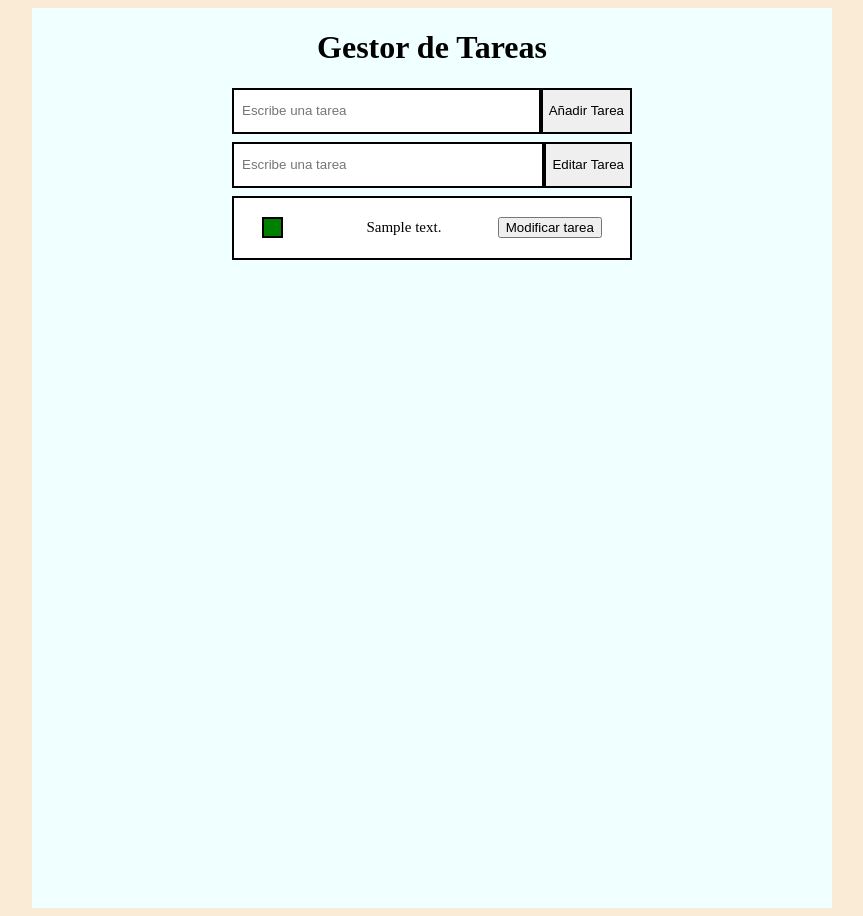
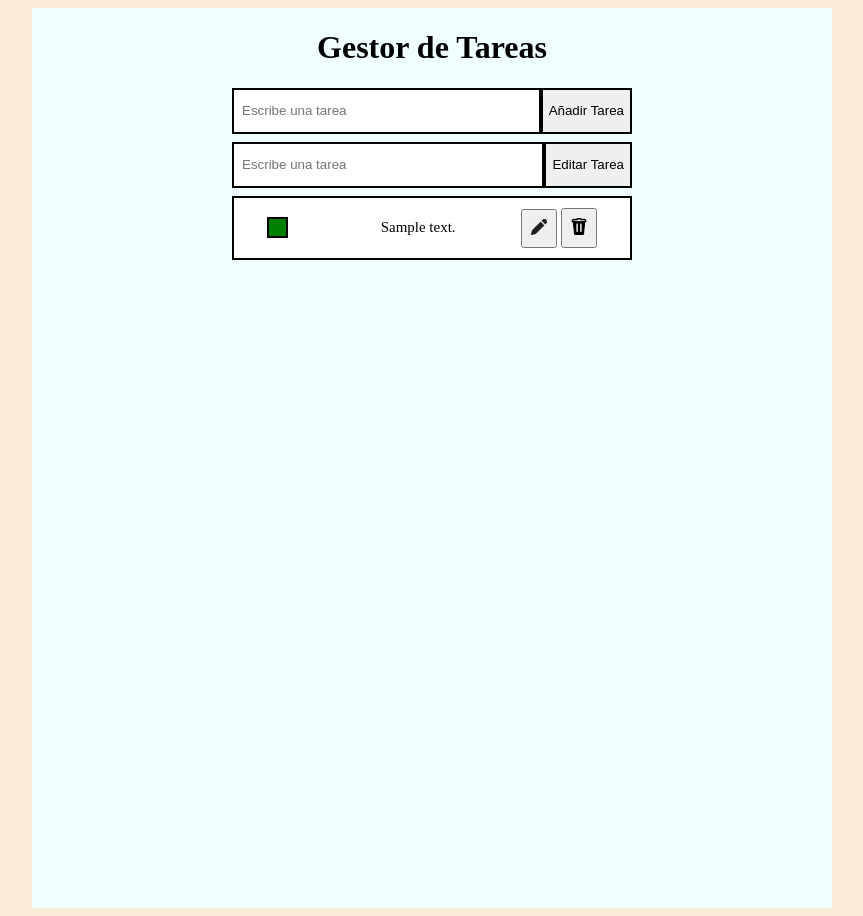
Before and after one commit to Adolfovi/todo-list, a PHP site: page / in a window 1280 px wide. Shown: the whole page, without its empty margins (208-1071 px from the left). Run offline with PHP 8.4, Linux system fonts and the light colour scheme; tables that the repository leaves empty hold one stand-in row (values such as "Sample post").

Commit message:
Modificación de un código

```diff
--- a/css/main.css
+++ b/css/main.css
@@ -91,9 +91,8 @@ label input[type="checkbox"]{
     height: 20px;
 }
 
-#borrarTarea{
+#editarTarea{
     display: flex;
-    margin-left: 80px;
 }
 
 .hidden{
@@ -112,3 +111,19 @@ label input[type="checkbox"]{
     background-color: red !important;
     color: red !important;
 }
+
+
+.tarea label .editarTarea img{
+    width: 1rem !important;
+
+}
+
+.tarea label .borrarTarea img{
+        width: 1rem !important;
+
+}
+
+.tarea label .actionButtons button{
+    padding: 0.5rem;
+
+}
--- a/index.php
+++ b/index.php
@@ -26,7 +26,9 @@ require("./manageData/setChecked.php");
     <!-- Formulario para editar tarea -->
     <form method="post" id="editarTarea" action="<?php echo htmlspecialchars($_SERVER["PHP_SELF"]); ?>">
         <input type="text" name="editTarea" placeholder="Escribe una tarea">
-        <input type="submit" name="createTask" value="Editar Tarea" id="añadirTarea">
+        <input type="submit" name="editTask" value="Editar Tarea" id="editarTareaSubmit">
+        <input type="hidden" name="identificatorforEdit" value="">
+
     </form>
 
     <div id="lista" class="lista-tareas">
@@ -46,7 +48,10 @@ require("./manageData/setChecked.php");
                             <input type="hidden" name="identificator" value="' . $tasks[$i][0] . '">
                         </form>
                         ' . $tasks[$i][1] . '
-                        <button class="borrarTarea">Modificar tarea</button>
+                        <div class="actionButtons">
+                        <button class="editarTarea"><img src="edit.png"/></button>
+                        <button class="borrarTarea"><img src="delete.png"/></button>
+                        </div>
                     </label>
                 </div>
             ';
```
Also changed, not shown: delete.png (added), edit.png (added).
